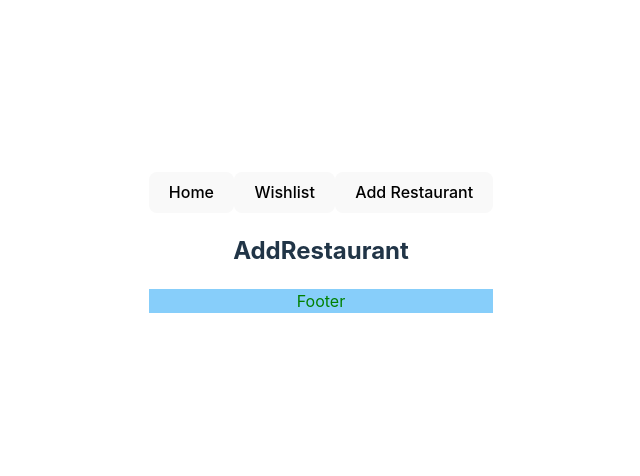
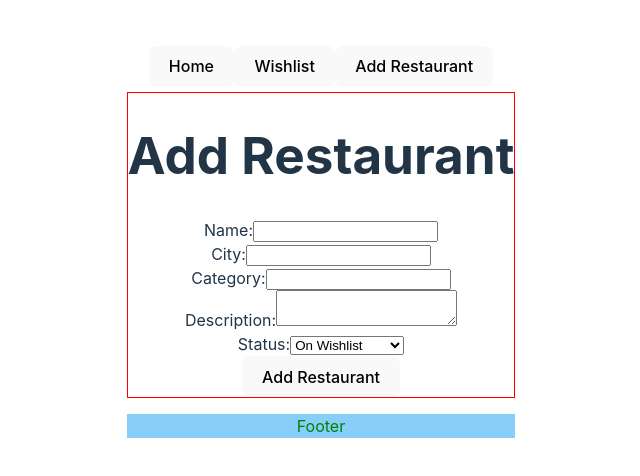
Before and after one commit to malekch-15/restaurantfinder, a React (Vite) app in the folder frontend/: page /addrestaurant in a window 1280 px wide. Shown: the part 150-626 px from the top of the page, without its empty margins (319-959 px from the left). Built offline with nearby package versions, Linux system fonts and the light colour scheme.

Commit message:
full logik of frontend works

```diff
--- a/frontend/src/components/AddRestaurant.tsx
+++ b/frontend/src/components/AddRestaurant.tsx
@@ -1,9 +1,83 @@
-
+import { useState } from "react";
+import axios from "axios";
+import { useNavigate } from "react-router-dom";
 
 export default function AddRestaurant() {
+    const [name, setName] = useState<string>("");
+    const [city, setCity] = useState<string>("");
+    const [category, setCategory] = useState<string>("");
+    const [description, setDescription] = useState<string>("");
+    const [status, setStatus] = useState<"ON_WISHLIST" | "NOT_ON_WISHLIST">("ON_WISHLIST");
+
+    const navigate = useNavigate();
+
+    const handleSubmit = (e: React.FormEvent) => {
+        e.preventDefault();
+
+        const restaurantData = {
+            name,
+            city,
+            category,
+            description,
+            status,
+        };
+
+        axios
+            .post(`/api/restaurant`, restaurantData)
+            .then(() => {
+                navigate("/");
+            })
+            .catch((error) => console.error("Error adding restaurant:", error));
+    };
+
     return (
-        <>
-            <h2>AddRestaurant</h2>
-        </>
+        <div className="page">
+            <h1>Add Restaurant</h1>
+            <form onSubmit={handleSubmit}>
+                <div>
+                    <label>Name:</label>
+                    <input
+                        type="text"
+                        value={name}
+                        onChange={(e) => setName(e.target.value)}
+                        required
+                    />
+                </div>
+                <div>
+                    <label>City:</label>
+                    <input
+                        type="text"
+                        value={city}
+                        onChange={(e) => setCity(e.target.value)}
+                        required
+                    />
+                </div>
+                <div>
+                    <label>Category:</label>
+                    <input
+                        type="text"
+                        value={category}
+                        onChange={(e) => setCategory(e.target.value)}
+                        required
+                    />
+                </div>
+                <div>
+                    <label>Description:</label>
+                    <textarea
+                        value={description}
+                        onChange={(e) => setDescription(e.target.value)}
+                        required
+                    />
+                </div>
+                <div>
+                    <label>Status:</label>
+                    <select value={status} onChange={(e) => setStatus(e.target.value as "ON_WISHLIST" | "NOT_ON_WISHLIST")}>
+                        <option value="ON_WISHLIST">On Wishlist</option>
+                        <option value="NOT_ON_WISHLIST">Not On Wishlist</option>
+                    </select>
+                </div>
+                <button type="submit">Add Restaurant</button>
+            </form>
+        </div>
     );
 }
```
